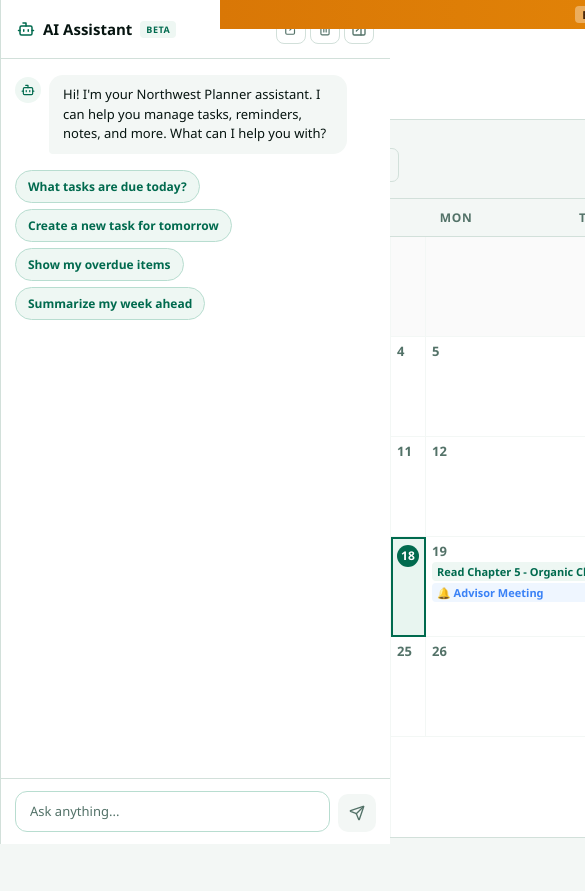
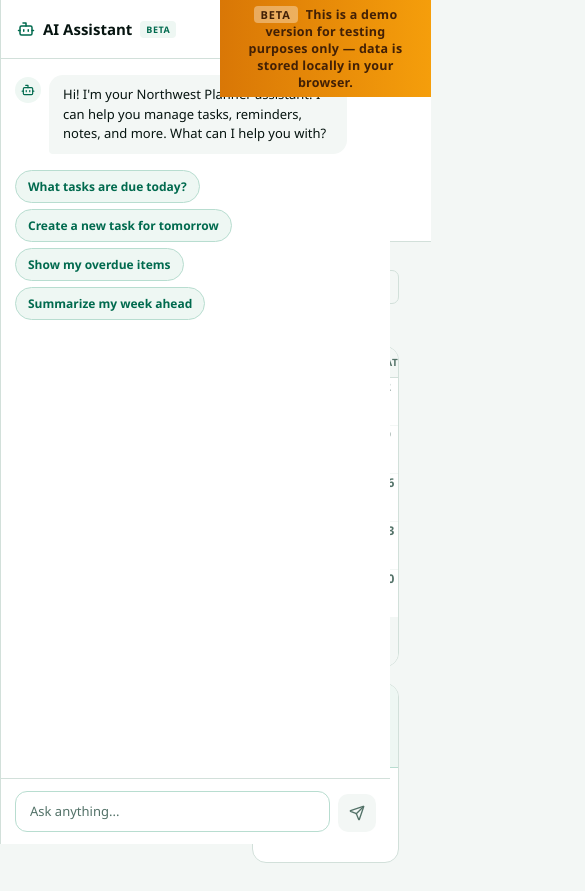
Before and after one commit to Chanikya5793/GDPProject, a React (Vite) app: page /calendar in a window 390 px wide. Shown: the top 891 px of the page, 585 px wide, since content can reach past the window. Before the commit the page ends 866 px from the top, so only its background shows below. Built offline with nearby package versions, Linux system fonts and the light colour scheme; sample sign-in values are in the browser's storage.

Commit message:
refactor Calendar styles and improve layout for better responsiveness

```diff
--- a/src/css/Calendar.css
+++ b/src/css/Calendar.css
@@ -36,30 +36,38 @@
   box-shadow: 0 1px 4px rgba(0,0,0,.1);
 }
 
-/* CALENDAR WRAPPER */
-/* Split layout when a day is selected */
+/* ═══════════════════════════════════
+   CALENDAR WRAPPER — flex split layout
+   ═══════════════════════════════════ */
+
 .cal-wrap {
   display: flex;
-  gap: 20px;
+  gap: 16px;
   align-items: flex-start;
+  width: 100%;
+  min-width: 0;
 }
 
 .cal-main {
   flex: 1;
   min-width: 0;
+  overflow: hidden;
 }
 
-/* NAV BAR */
+/* ═══════════════════════════════════
+   NAV BAR
+   ═══════════════════════════════════ */
+
 .cal-nav {
   display: flex;
   align-items: center;
   justify-content: space-between;
-  margin-bottom: 16px;
+  margin-bottom: 12px;
   flex-wrap: wrap;
-  gap: 10px;
+  gap: 8px;
 }
 
-.cal-nav-left  {
+.cal-nav-left {
   display: flex;
   align-items: center;
   gap: 6px;
@@ -100,12 +108,16 @@
   color: var(--blue);
 }
 
-/* MONTH VIEW */
+/* ═══════════════════════════════════
+   MONTH GRID — fixed layout, no overflow
+   ═══════════════════════════════════ */
+
 .cal-month {
   background: var(--white);
   border: 1px solid var(--border);
   border-radius: 14px;
   overflow: hidden;
+  width: 100%;
 }
 
 .cal-month-header {
@@ -118,26 +130,40 @@
 .cal-month-dow {
   text-align: center;
   padding: 10px 4px;
-  font-size: 12px;
+  font-size: 11px;
   font-weight: 700;
   color: var(--muted);
   text-transform: uppercase;
   letter-spacing: .06em;
+  overflow: hidden;
 }
 
 .cal-month-grid {
   display: grid;
-  grid-template-columns: repeat(7, 1fr);
+  grid-template-columns: repeat(7, minmax(0, 1fr));
 }
 
-/* Individual day cell */
+/* ═══════════════════════════════════
+   DAY CELLS — fixed ratio, contained
+   ═══════════════════════════════════ */
+
 .cal-cell {
-  min-height: 100px;
-  padding: 8px 6px 6px;
+  aspect-ratio: 1 / .85;
+  padding: 6px;
   border-right: 1px solid var(--off);
   border-bottom: 1px solid var(--off);
   cursor: pointer;
   transition: background .12s;
+  overflow: hidden;
+  min-width: 0;
+}
+
+.cal-cell:nth-child(7n) {
+  border-right: none;
+}
+
+.cal-month-grid .cal-cell:nth-last-child(-n+7) {
+  border-bottom: none;
 }
 
 .cal-cell:hover {
@@ -145,8 +171,12 @@
 }
 
 .cal-cell-empty {
-  background: #FAFAFA;
+  background: var(--off);
   cursor: default;
+}
+
+.cal-cell-empty:hover {
+  background: var(--off);
 }
 
 .cal-cell-today {
@@ -164,10 +194,10 @@
 }
 
 .cal-cell-num {
-  font-size: 13px;
+  font-size: 12px;
   font-weight: 700;
   color: var(--muted);
-  margin-bottom: 4px;
+  margin-bottom: 3px;
   line-height: 1;
 }
 
@@ -177,36 +207,43 @@
   width: 22px;
   height: 22px;
   border-radius: 50%;
-  display: flex;
+  display: inline-flex;
   align-items: center;
   justify-content: center;
-  font-size: 12px;
+  font-size: 11px;
 }
 
 .cal-cell-items {
   display: flex;
   flex-direction: column;
   gap: 2px;
+  min-width: 0;
+  overflow: hidden;
 }
 
 .cal-more {
-  font-size: 11px;
+  font-size: 10px;
   color: var(--muted);
   font-weight: 600;
-  padding: 1px 4px;
+  padding: 1px 2px;
 }
 
-/* ITEM PILLS */
+/* ═══════════════════════════════════
+   ITEM PILLS — always truncated
+   ═══════════════════════════════════ */
+
 .cal-pill {
   font-size: 11px;
   font-weight: 600;
-  padding: 2px 5px;
-  border-radius: 4px;
+  padding: 1px 4px;
+  border-radius: 3px;
   white-space: nowrap;
   overflow: hidden;
   text-overflow: ellipsis;
   cursor: pointer;
   transition: opacity .12s;
+  display: block;
+  min-width: 0;
 }
 
 .cal-pill:hover {
@@ -228,12 +265,16 @@
   opacity: .55;
 }
 
-/* WEEK VIEW */
+/* ═══════════════════════════════════
+   WEEK VIEW
+   ═══════════════════════════════════ */
+
 .cal-week {
   display: grid;
-  grid-template-columns: repeat(7, 1fr);
+  grid-template-columns: repeat(7, minmax(0, 1fr));
   gap: 8px;
 }
+
 .cal-week-col {
   background: var(--white);
   border: 1px solid var(--border);
@@ -242,7 +283,9 @@
   cursor: pointer;
   transition: box-shadow .15s;
   min-height: 200px;
+  min-width: 0;
 }
+
 .cal-week-col:hover {
   box-shadow: 0 4px 16px rgba(0,0,0,.08);
 }
@@ -296,6 +339,7 @@
   display: flex;
   flex-direction: column;
   gap: 4px;
+  overflow: hidden;
 }
 
 .cal-week-empty {
@@ -305,7 +349,10 @@
   padding: 12px 0;
 }
 
-/* DAY VIEW */
+/* ═══════════════════════════════════
+   DAY VIEW
+   ═══════════════════════════════════ */
+
 .cal-day-view {
   display: flex;
   flex-direction: column;
@@ -335,9 +382,12 @@
   margin-bottom: 4px;
 }
 
-/* DAY PANEL (month view sidebar) */
+/* ═══════════════════════════════════
+   DAY PANEL (sidebar detail panel)
+   ═══════════════════════════════════ */
+
 .cal-panel {
-  width: 300px;
+  width: 280px;
   flex-shrink: 0;
   background: var(--white);
   border: 1px solid var(--border);
@@ -352,13 +402,13 @@
   display: flex;
   align-items: flex-start;
   justify-content: space-between;
-  padding: 16px 16px 12px;
+  padding: 14px 14px 10px;
   background: var(--green-lt);
   border-bottom: 1px solid var(--green-mid);
 }
 
 .cal-panel-date {
-  font-size: 18px;
+  font-size: 17px;
   font-weight: 800;
   color: var(--text);
 }
@@ -372,11 +422,11 @@
 .cal-panel-empty {
   font-size: 13.5px;
   color: var(--muted);
-  padding: 20px 16px;
+  padding: 20px 14px;
 }
 
 .cal-panel-section {
-  padding: 12px 16px;
+  padding: 10px 14px;
   border-bottom: 1px solid var(--off);
 }
 
@@ -390,14 +440,14 @@
   text-transform: uppercase;
   letter-spacing: .08em;
   color: var(--muted);
-  margin-bottom: 10px;
+  margin-bottom: 8px;
 }
 
 .cal-panel-item {
   display: flex;
   align-items: flex-start;
-  gap: 10px;
-  padding: 8px 0;
+  gap: 8px;
+  padding: 7px 0;
   border-bottom: 1px solid var(--off);
 }
 
@@ -413,7 +463,7 @@
 .cal-panel-item-reminder {
   background: #F8FBFF;
   border-radius: 6px;
-  padding: 8px;
+  padding: 7px;
   margin: 2px 0;
   border-bottom: none;
 }
@@ -424,10 +474,13 @@
 }
 
 .cal-panel-item-title {
-  font-size: 13.5px;
+  font-size: 13px;
   font-weight: 600;
   color: var(--text);
   line-height: 1.4;
+  white-space: nowrap;
+  overflow: hidden;
+  text-overflow: ellipsis;
 }
 
 .cal-panel-item-meta {
@@ -436,6 +489,67 @@
   gap: 6px;
   flex-wrap: wrap;
   margin-top: 3px;
-  font-size: 11.5px;
+  font-size: 11px;
   color: var(--muted);
 }
+
+/* ═══════════════════════════════════
+   RESPONSIVE
+   ═══════════════════════════════════ */
+
+/* Narrow: panel goes below grid */
+@media (max-width: 900px) {
+  .cal-wrap {
+    flex-direction: column;
+  }
+
+  .cal-panel {
+    width: 100%;
+    position: static;
+  }
+
+  .cal-cell {
+    aspect-ratio: 1 / .7;
+    padding: 4px;
+  }
+
+  .cal-cell-num {
+    font-size: 11px;
+  }
+
+  .cal-pill {
+    font-size: 10px;
+    padding: 1px 3px;
+  }
+
+  .cal-nav-title {
+    font-size: 16px;
+  }
+
+  .cal-legend {
+    display: none;
+  }
+}
+
+/* Very narrow */
+@media (max-width: 500px) {
+  .cal-cell {
+    aspect-ratio: auto;
+    min-height: 48px;
+    padding: 3px;
+  }
+
+  .cal-cell-items {
+    display: none;
+  }
+
+  .cal-cell-num {
+    font-size: 12px;
+    text-align: center;
+  }
+
+  .cal-month-dow {
+    font-size: 10px;
+    padding: 8px 2px;
+  }
+}
--- a/src/pages/Calendar.jsx
+++ b/src/pages/Calendar.jsx
@@ -45,6 +45,8 @@ function MonthView({ year, month, itemsByDate, selectedDate, todayStr, onSelectD
   const cells = []
   for (let i = 0; i < firstDay; i++) cells.push(null)
   for (let d = 1; d <= daysInMonth; d++) cells.push(d)
+  // Pad to complete the last row
+  while (cells.length % 7 !== 0) cells.push(null)
 
   return (
     <div className="cal-month">
@@ -101,7 +103,7 @@ function DayPanel({ date, items, onToggle, onClose }) {
       </div>
 
       {tasks.length === 0 && reminders.length === 0 && (
-        <p style={{ color: 'var(--muted)', fontSize: '14px', padding: '16px 0' }}>Nothing scheduled for this day.</p>
+        <p className="cal-panel-empty">Nothing scheduled for this day.</p>
       )}
 
       {tasks.length > 0 && (
```
